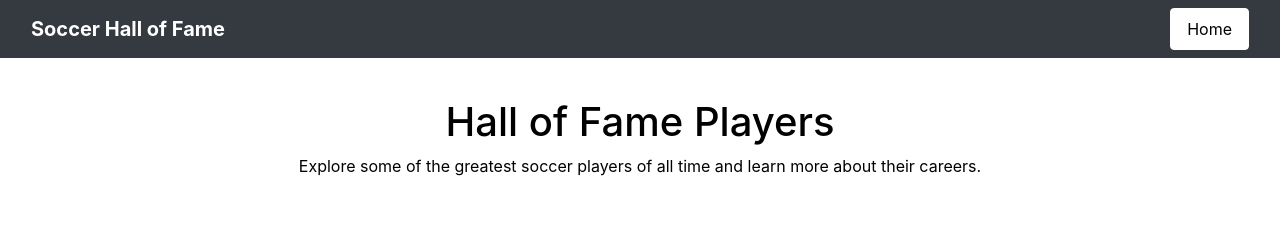
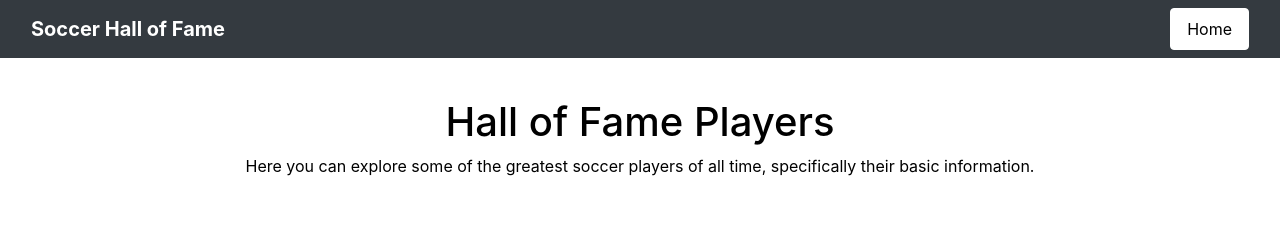
Before and after one commit to marlonvillafania-estrella/Front-end, a plain HTML site: page players.html in a window 1280 px wide. Shown: the top 251 px of the page. Drawn offline with nearby package versions, Linux system fonts and the light colour scheme.

Commit message:
Update players.html

```diff
--- a/players.html
+++ b/players.html
@@ -4,15 +4,10 @@
 <head>
     <meta charset="UTF-8">
     <meta name="viewport" content="width=device-width, initial-scale=1.0">
-
     <link rel="stylesheet" href="style.css">
-
-    <link href="https://cdn.jsdelivr.net/npm/bootstrap@6.0.0-alpha.1/dist/css/bootstrap.min.css"
-        rel="stylesheet">
-
+    <link href="https://cdn.jsdelivr.net/npm/bootstrap@6.0.0-alpha.1/dist/css/bootstrap.min.css"rel="stylesheet">
     <title>Hall of Fame Players</title>
 </head>
-
 <body>
 
     <!-- Navigation Bar -->
@@ -32,11 +27,7 @@
 
     <header>
         <h1>Hall of Fame Players</h1>
-
-        <p>
-            Explore some of the greatest soccer players of all time
-            and learn more about their careers.
-        </p>
+        <p> Here you can explore some of the greatest soccer players of all time, specifically their basic information.</p>
     </header>
 
     <!-- Players -->
@@ -107,14 +98,11 @@
         </div>
 
     </main>
-
     <footer>
         <p>&copy; 2026 My Soccer Hall of Fame Page</p>
     </footer>
-
     <script type="module"
         src="https://cdn.jsdelivr.net/npm/bootstrap@6.0.0-alpha.1/dist/js/bootstrap.bundle.min.js">
     </script>
-
 </body>
 </html>
```
